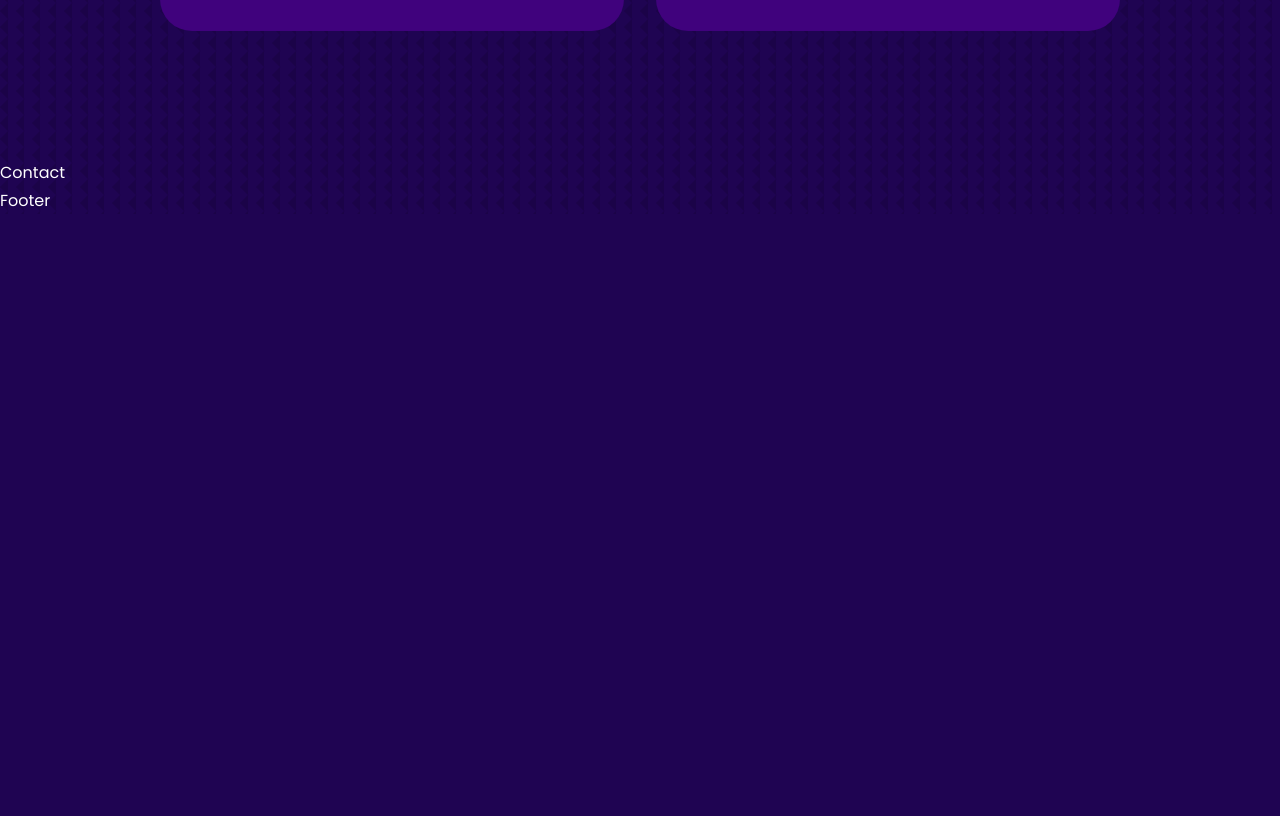
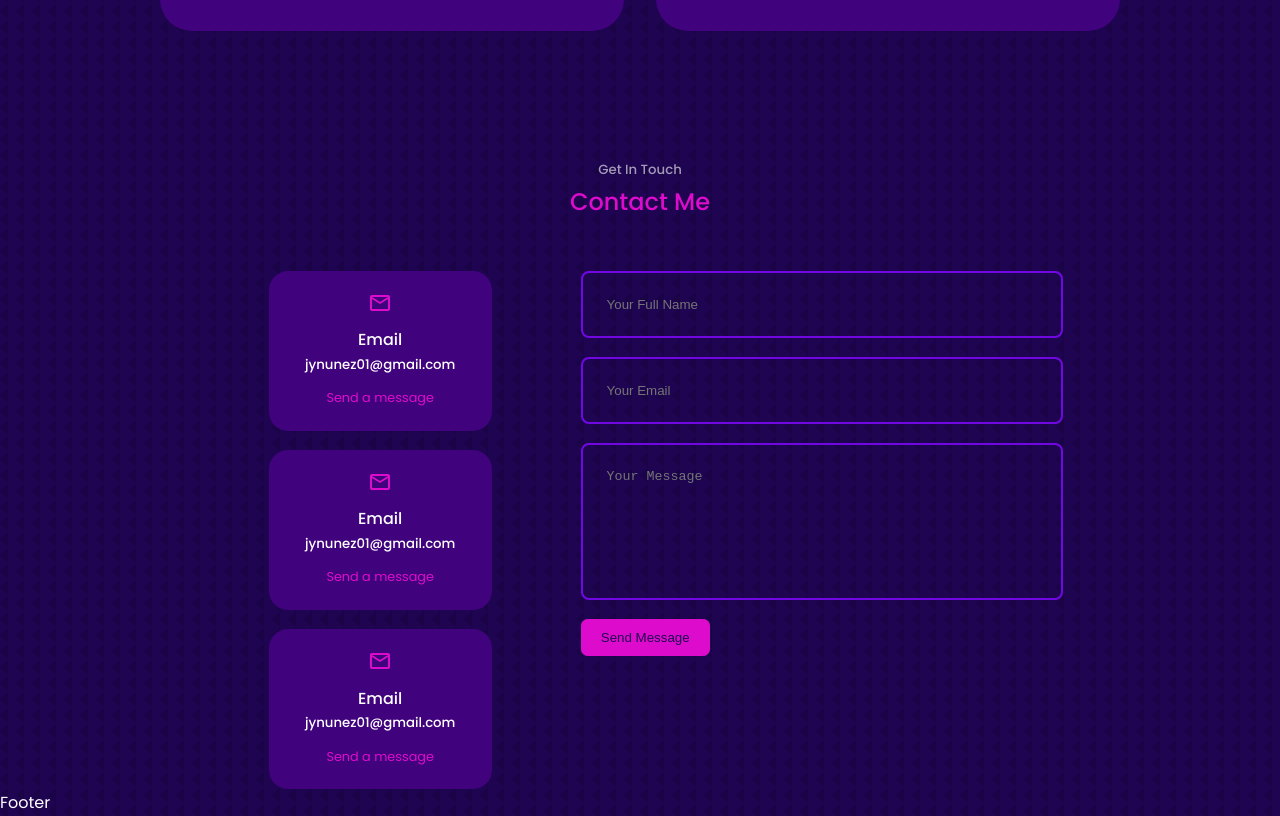
Before and after one commit to Joltimate/Portfolio, a React (Create React App) app in the folder react-portfolio/: page / in a window 1280 px wide. Shown: the part 2093-2909 px from the top of the page. Before the commit the page ends 2307 px from the top, so only its background shows below. Built offline with nearby package versions, Linux system fonts and the light colour scheme.

Commit message:
Contact me works

```diff
--- a/react-portfolio/package.json
+++ b/react-portfolio/package.json
@@ -6,6 +6,7 @@
     "@testing-library/jest-dom": "^5.16.4",
     "@testing-library/react": "^13.2.0",
     "@testing-library/user-event": "^13.5.0",
+    "emailjs-com": "^3.2.0",
     "latest-version": "^7.0.0",
     "react": "^18.1.0",
     "react-dom": "^18.1.0",
--- a/react-portfolio/src/components/contact/Contact.jsx
+++ b/react-portfolio/src/components/contact/Contact.jsx
@@ -1,9 +1,64 @@
 import React from 'react'
 import './contact.css'
+import {MdOutlineEmail} from 'react-icons/md'
+import emailjs from 'emailjs-com'
+import { useRef } from 'react';
+
 
 const Contact = () => {
+  const form = useRef();
+
+    const sendEmail = (e) => {
+      e.preventDefault();
+
+      emailjs.sendForm('service_f0g2gyd', 'template_l0txarw', form.current, 'IjNaK4XaYSoY79cbu')
+        .then((result) => {
+            console.log(result.text);
+        }, (error) => {
+            console.log(error.text);
+        });
+      e.target.reset();
+    };
+
   return (
-    <section id='contact'>Contact</section>
+    <section id='contact'>
+      <h5>Get In Touch</h5>
+      <h2>Contact Me</h2>
+
+      <div className='container contact__container'>
+        <div className='contact__options'>
+          <article className='contact__option'>
+            <MdOutlineEmail className='contact__option-icon'/>
+            <h4>Email</h4>
+            <h5>jynunez01@gmail.com</h5>
+            <a href="mailto:jynunez01@gmail.com" target="_blank">Send a message</a>
+          </article>
+
+          <article className='contact__option'>
+            <MdOutlineEmail className='contact__option-icon'/>
+            <h4>Email</h4>
+            <h5>jynunez01@gmail.com</h5>
+            <a href="mailto:jynunez01@gmail.com" target="_blank">Send a message</a>
+          </article>
+
+          <article className='contact__option'>
+            <MdOutlineEmail className='contact__option-icon'/>
+            <h4>Email</h4>
+            <h5>jynunez01@gmail.com</h5>
+            <a href="mailto:jynunez01@gmail.com" target="_blank">Send a message</a>
+          </article>
+
+        </div>
+
+        <form ref={form} onSubmit={sendEmail}>
+          <input type="text" name='name' placeholder='Your Full Name' required/>
+          <input type="email" name='email' placeholder='Your Email' required/>
+          <textarea name="message" rows="7" placeholder="Your Message" required></textarea>
+          <button type='submit' className='btn btn-primary'>Send Message</button>
+        </form>
+      </div>
+
+    </section>
   )
 }
 
--- a/react-portfolio/src/components/contact/contact.css
+++ b/react-portfolio/src/components/contact/contact.css
@@ -0,0 +1,79 @@
+.container.contact__container{
+    width:58%;
+    display:grid;
+    grid-template-columns: 30% 58%;
+    gap: 12%;
+}
+
+.contact__options{
+    display:flex;
+    flex-direction: column;
+    gap: 1.2rem;
+}
+
+.contact__option{
+    background:var(--color-bg-varient);
+    padding:1.2rem;
+    border-radius: 1.2rem;
+    text-align: center;
+    border:1px solid transparent;
+    transition: var(--transition);
+}
+
+.contact__option:hover{
+    background:transparent;
+    border-color: var(--color-primary-varient);
+}
+
+.contact__option-icon{
+    font-size:1.5rem;
+    margin-bottom: 0.2rem;
+    color: var(--color-primary);
+}
+
+.contact__option a {
+    margin-top: 0.7rem;
+    display: inline-block;
+    font-size: 0.8rem;
+}
+
+
+form{
+    display: flex;
+    flex-direction: column;
+    gap: 1.2rem;
+}
+
+input, textarea{
+    width:100%;
+    padding:1.5rem;
+    border-radius: 0.5rem;
+    background:transparent;
+    border:2px solid var(--color-primary-varient);
+    resize: none;
+    color:var(--color-white);
+}
+
+
+/* ===-===-===-Media Queries (MEDIUM DEVICES)-===-===-===- */
+@media screen and (max-width:1024px){
+    .container.contact__container{
+        grid-template-columns: 1fr;
+        gap: 2rem;
+    }
+
+    input, textarea{
+        width:90%
+    }
+}
+
+/* ===-===-===-Media Queries (Small DEVICES)-===-===-===- */
+@media screen and (max-width:600px){
+    .container.contact__container{
+        width: var(--container-width-sm);
+      }
+
+    input, textarea{
+        width:85%
+    }
+}
```
Also changed, not shown: 1 other file (tests, documents, lock files or other folders).
